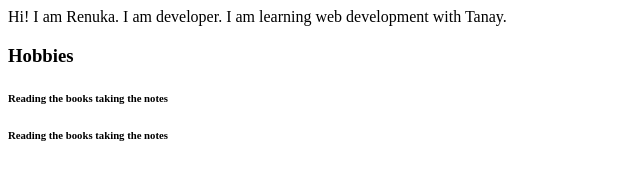
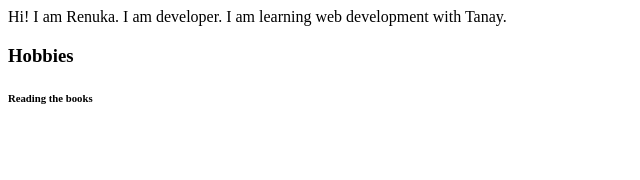
Before and after one commit to renukapaturkar/renukapaturkar-portfolio, a plain HTML site: page index.html in a window 1280 px wide. Shown: the whole page, without its empty margins (0-640 px from the left). Drawn offline with Linux system fonts and the light colour scheme.

Commit message:
demo update

```diff
--- a/index.html
+++ b/index.html
@@ -11,8 +11,8 @@
     I am learning web development with Tanay.
 
     <h3>Hobbies</h3>
-    <h6>Reading the books taking the notes</h6>
-    <h6>Reading the books taking the notes</h6>
+    <h6>Reading the books</h6>
+
 
 </body>
 </html>
```
